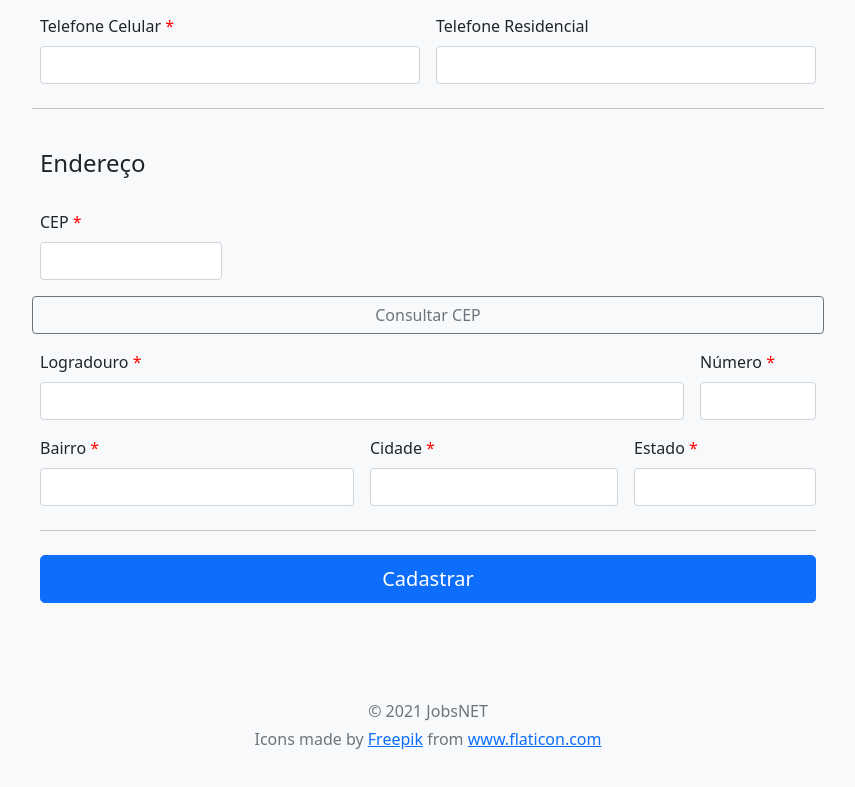
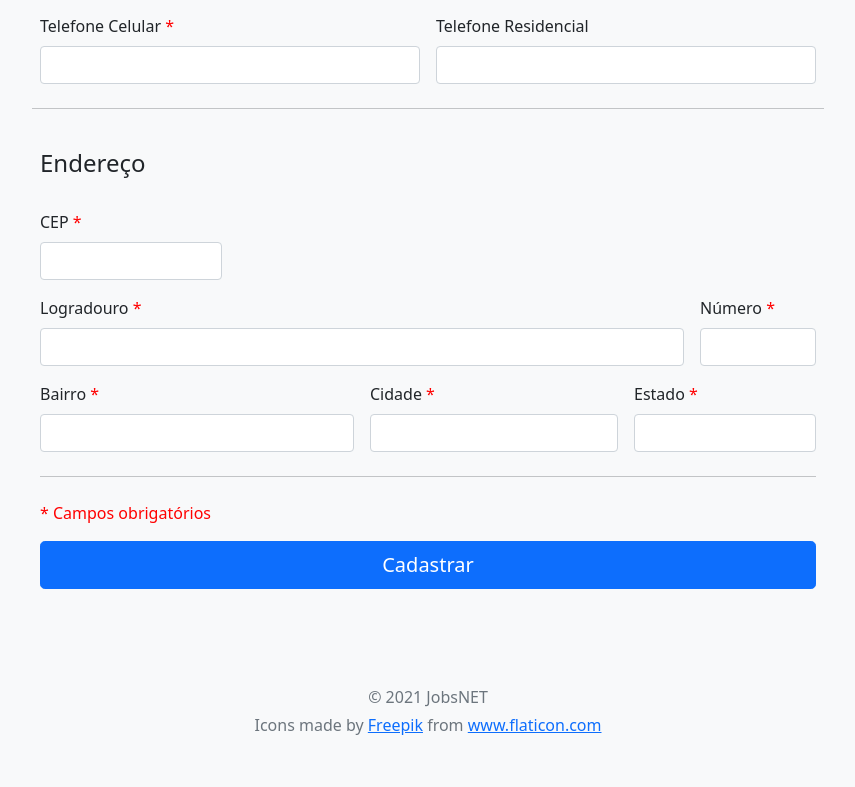
Before and after one commit to cmartinellicm/banco-de-curriculos-site, a React (Create React App) app: page / in a window 1280 px wide. Shown: the part 683-1470 px from the top of the page, without its empty margins (212-1067 px from the left). Built offline with nearby package versions, Linux system fonts and the light colour scheme.

Commit message:
Consulta de endereço acionada na saída do input

```diff
--- a/src/components/Form.jsx
+++ b/src/components/Form.jsx
@@ -216,12 +216,9 @@ const Form = () => {
                 setForm({ ...form, cep: e.target.value });
               }}
               value={form.cep}
+              onBlur={() => consultarCep()}
             />
           </div>
-
-          <button className="w-100 btn btn-outline-secondary" type="button" onClick={() => consultarCep()}>
-            Consultar CEP
-          </button>
 
           <div className="col-10">
             <label htmlFor="logradouro" className="form-label">
@@ -291,11 +288,11 @@ const Form = () => {
               }}
               value={form.estado}
             />
-            <div className="invalid-feedback">Selecionar uma opção.</div>
           </div>
         </div>
 
         <hr className="my-4" />
+        <p className="obrigatorio">* Campos obrigatórios</p>
 
         <button className="w-100 btn btn-primary btn-lg" type="button" onClick={() => createUser()}>
           Cadastrar
```
Also changed, not shown: public/robots.txt (deleted).
